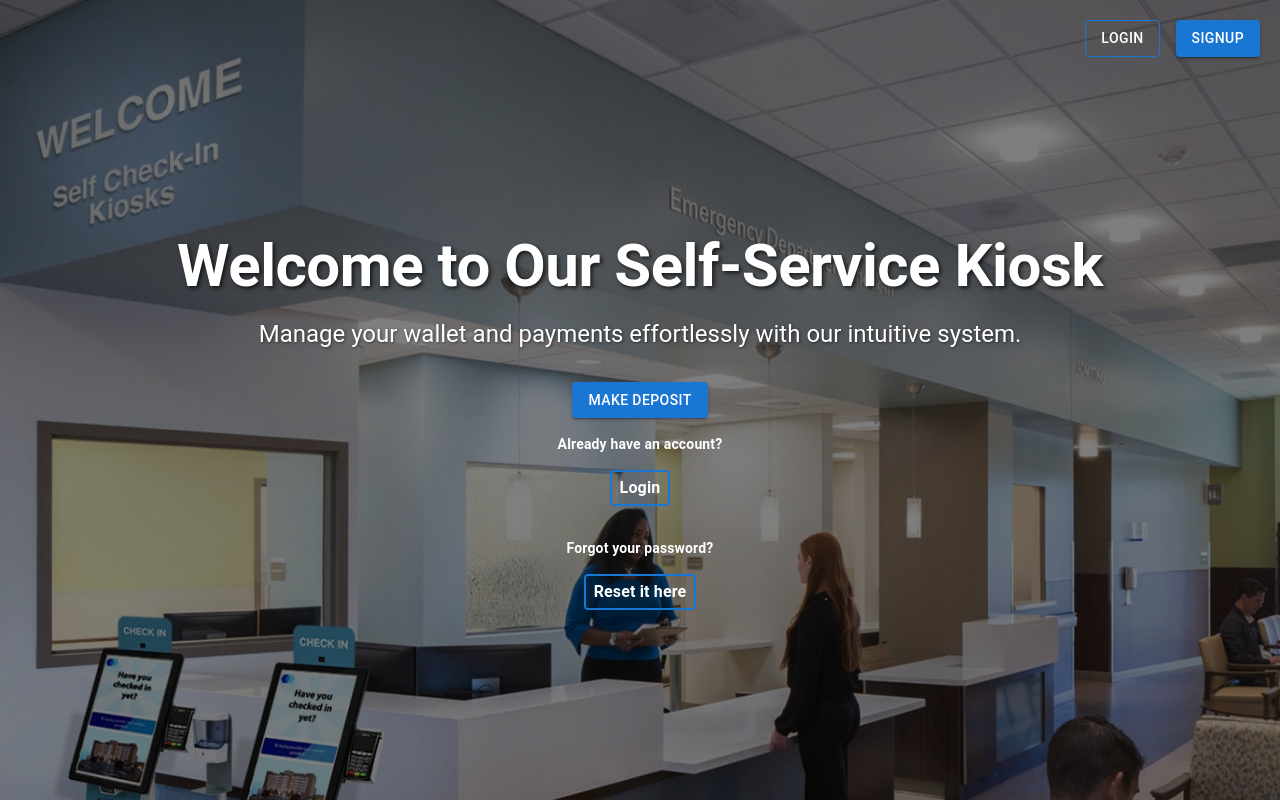
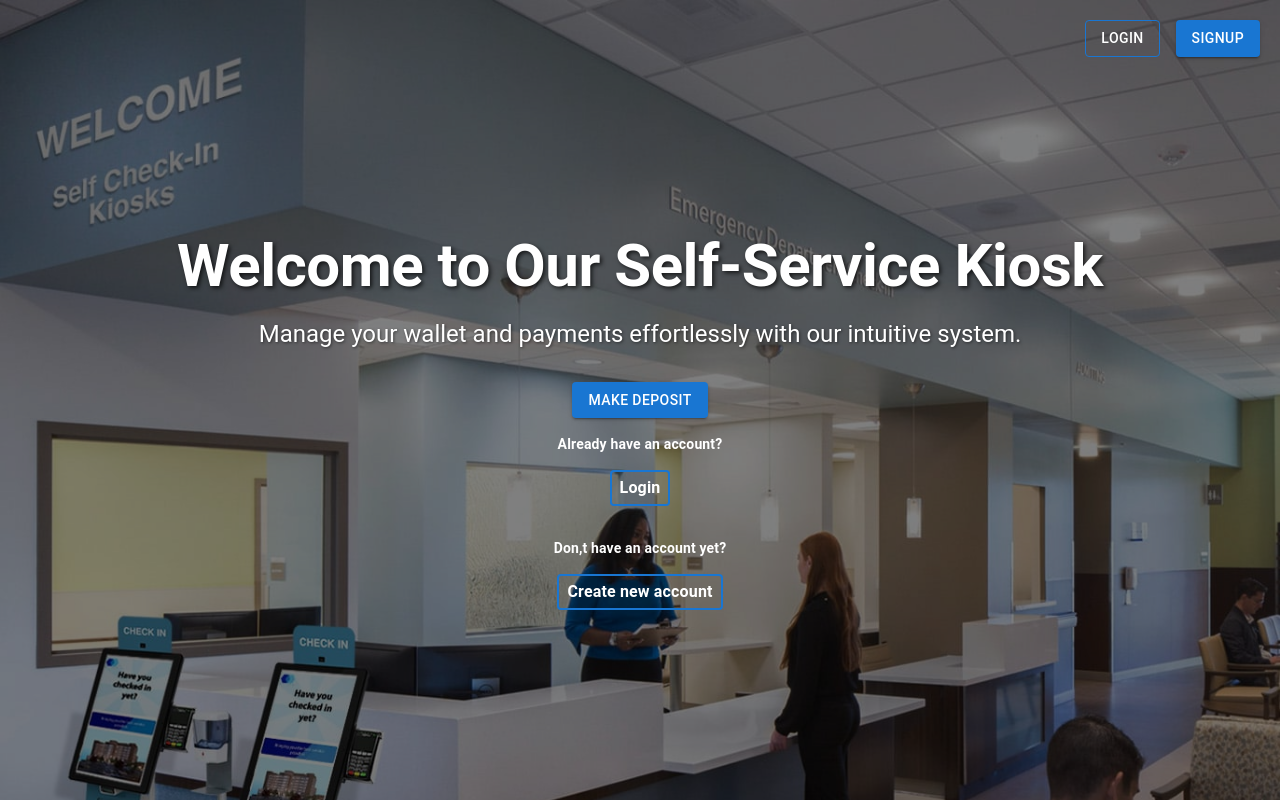
Before and after one commit to Marvellous-Dee8580/patient-self-service, a React (Vite) app: page / in a window 1280 px wide. Built offline with nearby package versions, Linux system fonts and the light colour scheme.

Commit message:
updated Landing

```diff
--- a/src/components/Landing.jsx
+++ b/src/components/Landing.jsx
@@ -207,10 +207,10 @@ const Landing = () => {
             {/* Forgot password text and link */}
             <Box sx={{ mt: 4, textAlign: 'center' }}>
               <Typography variant="body2" sx={{ color: '#fff', mb: 2, fontWeight: 'bold' }}>
-                Forgot your password?
+                Don,t have an account yet?
               </Typography>
-              <Link to="/forgot-password" style={{ textDecoration: 'none', fontWeight: 'bold', padding: '4px 8px', border: '2px solid #1976d2', borderRadius: '4px', color: '#ffffff', display: 'inline-block' }}>
-                Reset it here
+              <Link to="/signup" style={{ textDecoration: 'none', fontWeight: 'bold', padding: '4px 8px', border: '2px solid #1976d2', borderRadius: '4px', color: '#ffffff', display: 'inline-block' }}>
+                Create new account
               </Link>
             </Box>
           </motion.div>
```
